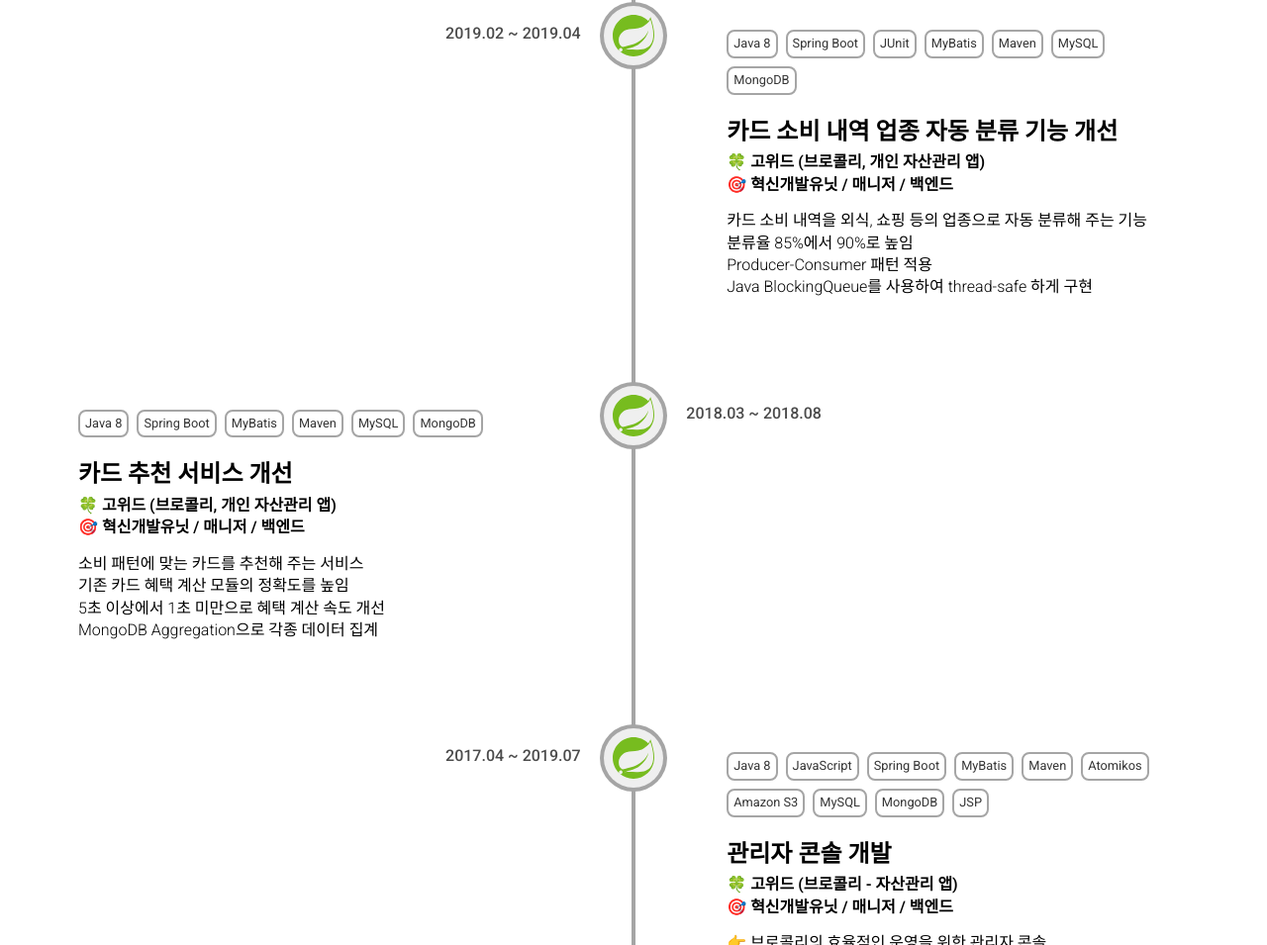
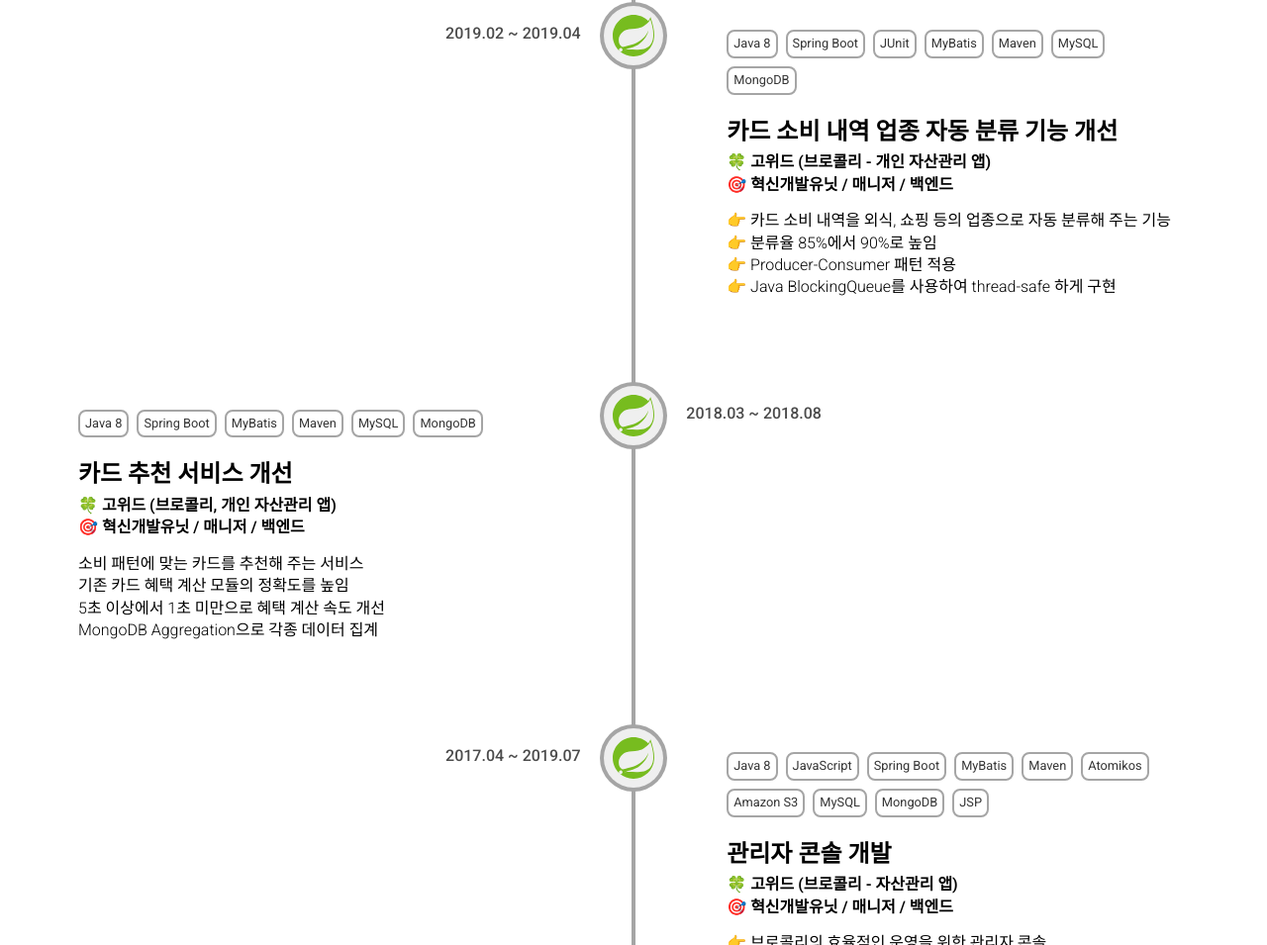
Before and after one commit to ifjso/helloworld, a Gatsby site: page / in a window 1280 px wide. Shown: the part 2912-3867 px from the top of the page at 99% size. Built offline with nearby package versions, Linux system fonts and the light colour scheme; Gatsby itself is replaced by a stand-in of ours.

Commit message:
Update Work Experience “category-classification”

```diff
--- a/contents/work-experience/category-classification.md
+++ b/contents/work-experience/category-classification.md
@@ -3,16 +3,15 @@
 type: work-experience
 created_at: 2020-06-19T14:14:38.880Z
 name: 카드 소비 내역 업종 자동 분류 기능 개선
-company: 고위드 (브로콜리, 개인 자산관리 앱)
+company: 고위드 (브로콜리 - 개인 자산관리 앱)
 position: 혁신개발유닛 / 매니저
 task: 백엔드
-started_at: '2019.02'
-ended_at: '2019.04'
+started_at: "2019.02"
+ended_at: "2019.04"
 base_tech: SpringBoot
 tech_stack: Java 8,Spring Boot,JUnit,MyBatis,Maven,MySQL,MongoDB
 ---
-
-카드 소비 내역을 외식, 쇼핑 등의 업종으로 자동 분류해 주는 기능<br/>
-분류율 85%에서 90%로 높임<br/>
-Producer-Consumer 패턴 적용<br/>
-Java BlockingQueue를 사용하여 thread-safe 하게 구현
+👉 카드 소비 내역을 외식, 쇼핑 등의 업종으로 자동 분류해 주는 기능<br/>
+👉 분류율 85%에서 90%로 높임<br/>
+👉 Producer-Consumer 패턴 적용<br/>
+👉 Java BlockingQueue를 사용하여 thread-safe 하게 구현
```
